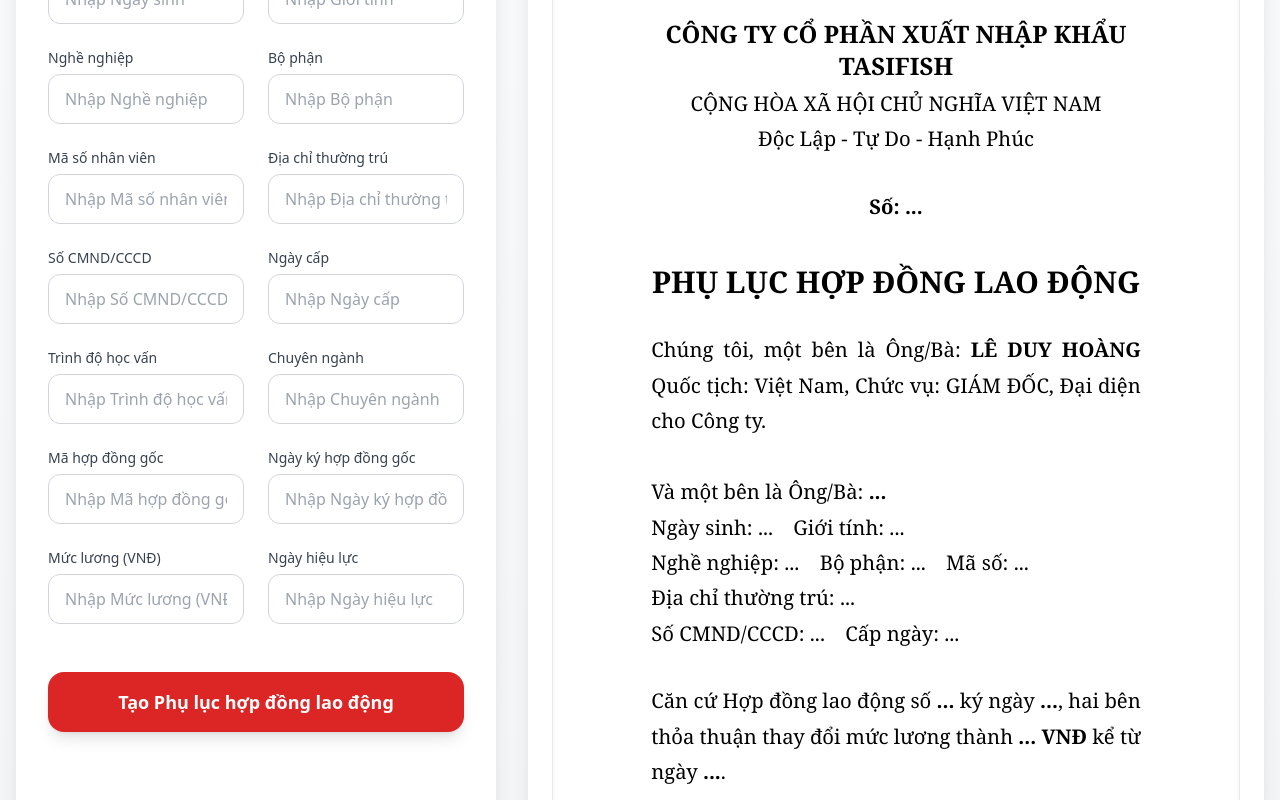
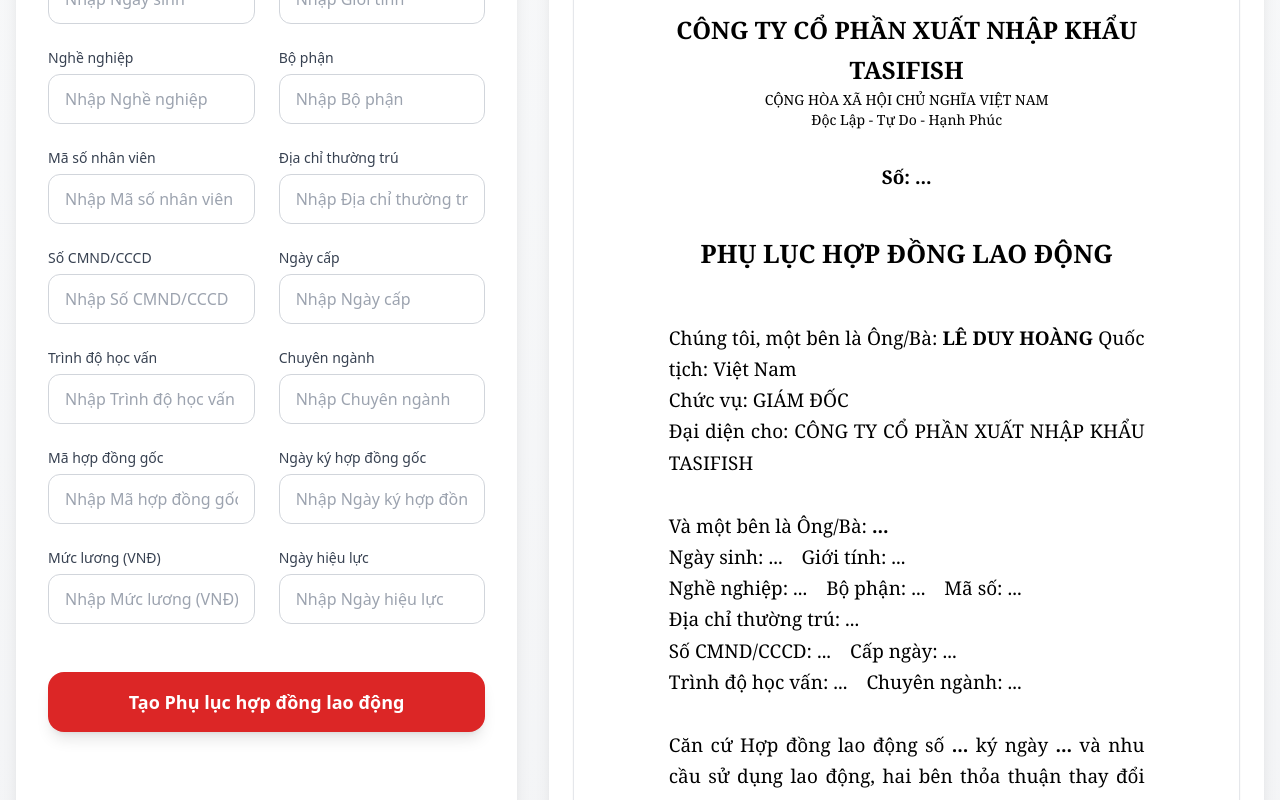
Before and after one commit to thvnn116/document-generator, a Next.js app: page / in a window 1280 px wide. Shown: the part 420-1220 px from the top of the page. Built offline with nearby package versions, Linux system fonts and the light colour scheme.

Commit message:
Update index.js

```diff
--- a/pages/index.js
+++ b/pages/index.js
@@ -87,12 +87,11 @@
 
   return (
     <div className="min-h-screen bg-gradient-to-b from-gray-50 to-gray-100 py-8 px-4">
-      <div className="max-w-[1400px] mx-auto">
+      <div className="max-w-[1480px] mx-auto">
         <h1 className="text-4xl font-bold text-center text-gray-800 mb-10">
           Tạo Văn Bản Hành Chính
         </h1>
 
-        {/* Dropdown */}
         <div className="flex justify-center mb-10">
           <div className="w-full max-w-md">
             <label className="block text-sm font-medium text-gray-700 mb-2">Chọn loại văn bản</label>
@@ -110,9 +109,9 @@
           </div>
         </div>
 
-        <div className="grid grid-cols-1 xl:grid-cols-5 gap-8">
-          {/* Form - chiếm 2 phần */}
-          <div className="xl:col-span-2 bg-white rounded-3xl shadow-xl p-8">
+        <div className="grid grid-cols-1 xl:grid-cols-12 gap-8">
+          {/* Form */}
+          <div className="xl:col-span-5 bg-white rounded-3xl shadow-xl p-8">
             <form onSubmit={handleSubmit(onCreate)} className="space-y-6">
               <div className="grid grid-cols-1 md:grid-cols-2 gap-6">
                 {currentType.fields.map((field) => (
@@ -141,96 +140,102 @@
             </form>
           </div>
 
-          {/* Preview - chiếm 3 phần, bung rộng tối đa */}
-          <div className="xl:col-span-3 bg-white rounded-3xl shadow-xl p-6 overflow-hidden">
+          {/* Preview - Rộng tối đa */}
+          <div className="xl:col-span-7 bg-white rounded-3xl shadow-xl p-6">
             <h2 className="text-2xl font-bold text-gray-800 mb-6 text-center">
               Preview {currentType.name}
             </h2>
 
             <div
-              className="mx-auto bg-white border border-gray-200 shadow-inner overflow-auto font-serif"
+              className="mx-auto bg-white border border-gray-200 shadow-sm overflow-auto font-serif"
               style={{
                 width: '100%',
-                maxWidth: '850px',        // Bạn có thể tăng lên 900px nếu muốn rộng hơn
-                minHeight: '920px',
-                padding: '32mm 26mm',
-                lineHeight: '1.75',
-                fontSize: '15.2pt',
+                maxWidth: '950px',        // Tăng rộng hơn nữa
+                minHeight: '950px',
+                padding: '30mm 25mm',     // Lề gần với Word template
+                lineHeight: '1.65',
+                fontSize: '14.2pt',       // Giảm font nhỏ lại như file Word
                 margin: '0 auto',
               }}
             >
-              {/* Nội dung PLHD */}
               {selectedType === "PLHD" && (
-                <div className="space-y-8">
-                  <div className="text-center">
-                    <h3 className="text-2xl font-bold">CÔNG TY CỔ PHẦN XUẤT NHẬP KHẨU TASIFISH</h3>
-                    <p className="mt-1">CỘNG HÒA XÃ HỘI CHỦ NGHĨA VIỆT NAM</p>
-                    <p>Độc Lập - Tự Do - Hạnh Phúc</p>
+                <div>
+                  <div className="text-center mb-12">
+                    <h3 className="text-[18pt] font-bold">CÔNG TY CỔ PHẦN XUẤT NHẬP KHẨU TASIFISH</h3>
+                    <p className="text-sm">CỘNG HÒA XÃ HỘI CHỦ NGHĨA VIỆT NAM</p>
+                    <p className="text-sm">Độc Lập - Tự Do - Hạnh Phúc</p>
                     <p className="font-bold mt-8">Số: {formData.MS_HDLD || '...'}</p>
-                    <h2 className="text-3xl font-bold mt-10">PHỤ LỤC HỢP ĐỒNG LAO ĐỘNG</h2>
+                    <h2 className="text-[19pt] font-bold mt-10">PHỤ LỤC HỢP ĐỒNG LAO ĐỘNG</h2>
                   </div>
 
-                  {/* Nội dung PLHD rút gọn cho dễ nhìn */}
-                  <p className="text-justify">
-                    Chúng tôi, một bên là Ông/Bà: <strong>LÊ DUY HOÀNG</strong> Quốc tịch: Việt Nam, Chức vụ: GIÁM ĐỐC, Đại diện cho Công ty.<br /><br />
+                  <p className="mb-8 text-justify text-[14.2pt]">
+                    Chúng tôi, một bên là Ông/Bà: <strong>LÊ DUY HOÀNG</strong> Quốc tịch: Việt Nam<br />
+                    Chức vụ: GIÁM ĐỐC<br />
+                    Đại diện cho: CÔNG TY CỔ PHẦN XUẤT NHẬP KHẨU TASIFISH
+                  </p>
+
+                  <p className="mb-8 text-justify text-[14.2pt]">
                     Và một bên là Ông/Bà: <strong>{formData.HO_TEN || '...'}</strong><br />
                     Ngày sinh: {formData.NGAY_SINH || '...'} Giới tính: {formData.GIOI_TINH || '...'}<br />
                     Nghề nghiệp: {formData.NGHE_NGHIEP || '...'} Bộ phận: {formData.BO_PHAN || '...'} Mã số: {formData.MS_NV || '...'}<br />
                     Địa chỉ thường trú: {formData.DC_THUONG_TRU || '...'}<br />
-                    Số CMND/CCCD: {formData.SO_CMND || '...'} Cấp ngày: {formData.NGAY_CAP || '...'}
+                    Số CMND/CCCD: {formData.SO_CMND || '...'} Cấp ngày: {formData.NGAY_CAP || '...'}<br />
+                    Trình độ học vấn: {formData.HOC_VAN || '...'} Chuyên ngành: {formData.CHUYEN_NGANH || '...'}
                   </p>
 
-                  <p className="text-justify">
-                    Căn cứ Hợp đồng lao động số <strong>{formData.MS_HD || '...'}</strong> ký ngày <strong>{formData.NGAY_KY_HD || '...'}</strong>, hai bên thỏa thuận thay đổi mức lương thành <strong>{formData.MUC_LUONG || '...'} VNĐ</strong> kể từ ngày <strong>{formData.NGAY_HL || '...'}</strong>.
+                  <p className="mb-8 text-justify text-[14.2pt]">
+                    Căn cứ Hợp đồng lao động số <strong>{formData.MS_HD || '...'}</strong> ký ngày <strong>{formData.NGAY_KY_HD || '...'}</strong> và nhu cầu sử dụng lao động, hai bên thỏa thuận thay đổi mức lương chính theo tháng thành <strong>{formData.MUC_LUONG || '...'} VNĐ</strong>, có hiệu lực từ ngày <strong>{formData.NGAY_HL || '...'}</strong>.
                   </p>
 
-                  <div className="mt-24 flex justify-between text-center">
+                  <div className="mt-28 flex justify-between text-center">
                     <div>
                       <p className="font-bold">NGƯỜI LAO ĐỘNG</p>
+                      <p>(Ký tên)</p>
                       <p className="mt-20 font-bold">{formData.HO_TEN || '...'}</p>
                     </div>
                     <div>
                       <p className="font-bold">NGƯỜI SỬ DỤNG LAO ĐỘNG</p>
+                      <p>(Ký tên, đóng dấu)</p>
                       <p className="mt-20 font-bold">LÊ DUY HOÀNG</p>
                     </div>
                   </div>
                 </div>
               )}
 
-              {/* Nội dung TMNV */}
               {selectedType === "TMNV" && (
-                <div className="space-y-8">
-                  <div className="text-center">
-                    <h3 className="text-2xl font-bold">CÔNG TY TNHH TASIFISH</h3>
-                    <h2 className="text-3xl font-bold mt-8">THƯ MỜI NHẬN VIỆC</h2>
+                <div>
+                  <div className="text-center mb-12">
+                    <h3 className="text-[18pt] font-bold">CÔNG TY TNHH TASIFISH</h3>
+                    <h2 className="text-[20pt] font-bold mt-8">THƯ MỜI NHẬN VIỆC</h2>
                     <p className="font-bold mt-6">Mã số: {formData.MS_HD || '...'}</p>
                   </div>
 
-                  <p className="text-justify">
+                  <p className="mb-8 text-justify text-[14.2pt]">
                     {formData.DIA_DIEM || '...'}, ngày {formData.DD || '...'} tháng {formData.MM || '...'} năm {formData.YY || '...'}
                   </p>
 
-                  <p className="text-justify">
+                  <p className="mb-8 text-justify text-[14.2pt]">
                     Kính gửi Anh/Chị: <strong>{formData.HO_TEN || '...'}</strong><br />
                     Ngày sinh: {formData.NGAY_SINH || '...'} Số điện thoại: {formData.DIEN_THOAI || '...'}<br />
                     Địa chỉ thường trú: {formData.DC_THUONG_TRU || '...'}
                   </p>
 
-                  <p className="text-justify">
+                  <p className="mb-8 text-justify text-[14.2pt]">
                     Công Ty TNHH TASIFISH chân thành cảm ơn Anh/Chị đã quan tâm đến nhu cầu tuyển dụng...
                   </p>
 
-                  <p className="text-justify">
+                  <p className="mb-8 text-justify text-[14.2pt]">
                     1. Vị trí công việc: <strong>{formData.VI_TRI_CV || '...'}</strong><br />
                     2. Địa điểm làm việc: <strong>{formData.DC_CTY || '...'}</strong><br />
                     5. Ngày nhận việc: <strong>{formData.NGAY_NHAN_VIEC || '...'}</strong><br />
-                    • Tổng lương: <strong>{formData.MUC_LUONG || '...'} VNĐ</strong><br />
-                    • Thử việc {formData.TG_THUVIEC || '...'} tháng nhận {formData.PT_LUONG || '...'}% lương chính thức.
+                    • Tổng lương chính thức: <strong>{formData.MUC_LUONG || '...'} VNĐ</strong><br />
+                    • Thử việc {formData.TG_THUVIEC || '...'} tháng nhận {formData.PT_LUONG || '...'}% mức lương chính thức.
                   </p>
 
-                  <div className="mt-20 flex justify-between text-center">
+                  <div className="mt-24 flex justify-between text-center">
                     <div>
                       <p className="font-bold">NGƯỜI LAO ĐỘNG</p>
+                      <p>(Ký tên)</p>
                       <p className="mt-20 font-bold">{formData.HO_TEN || '...'}</p>
                     </div>
                     <div>
```
